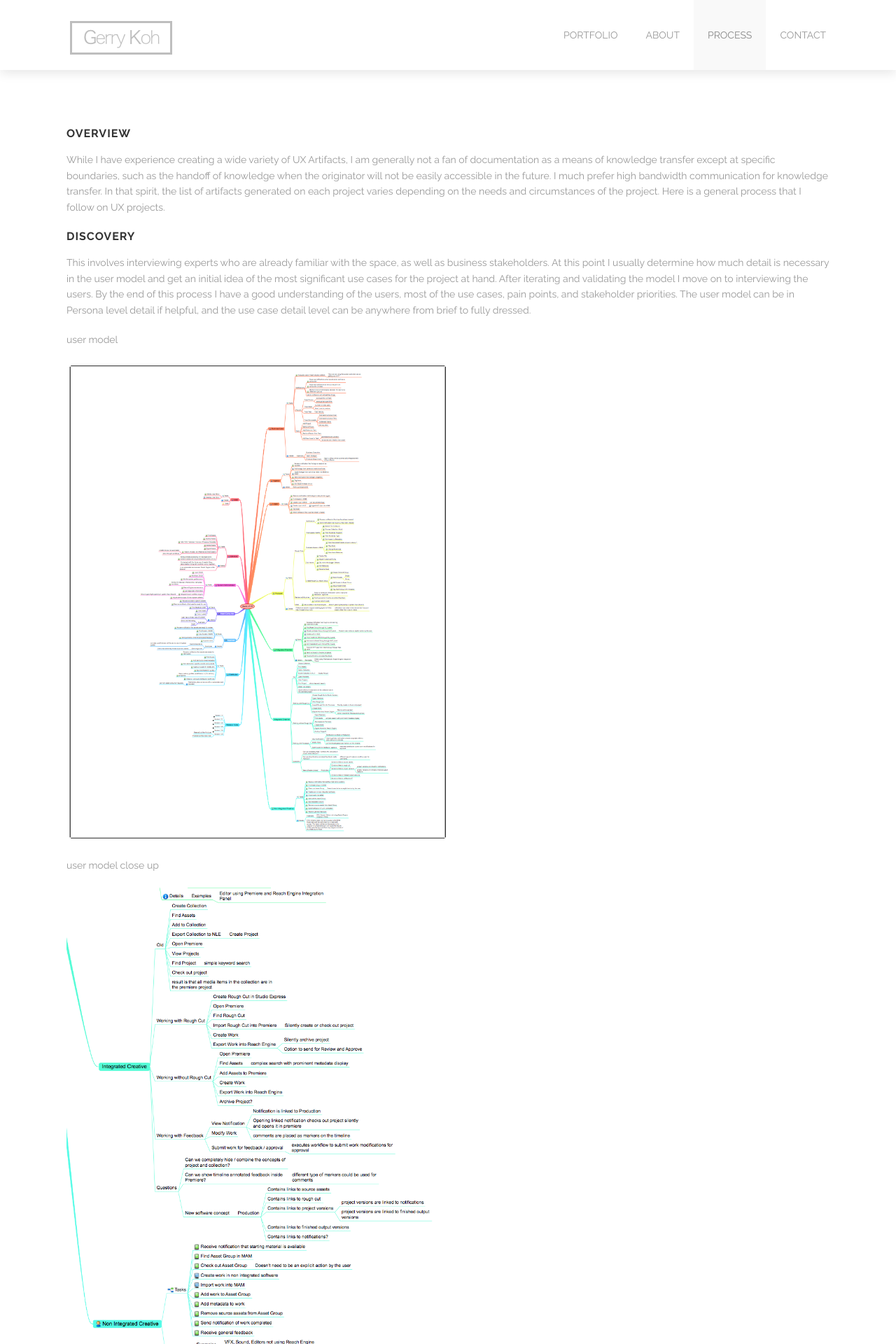
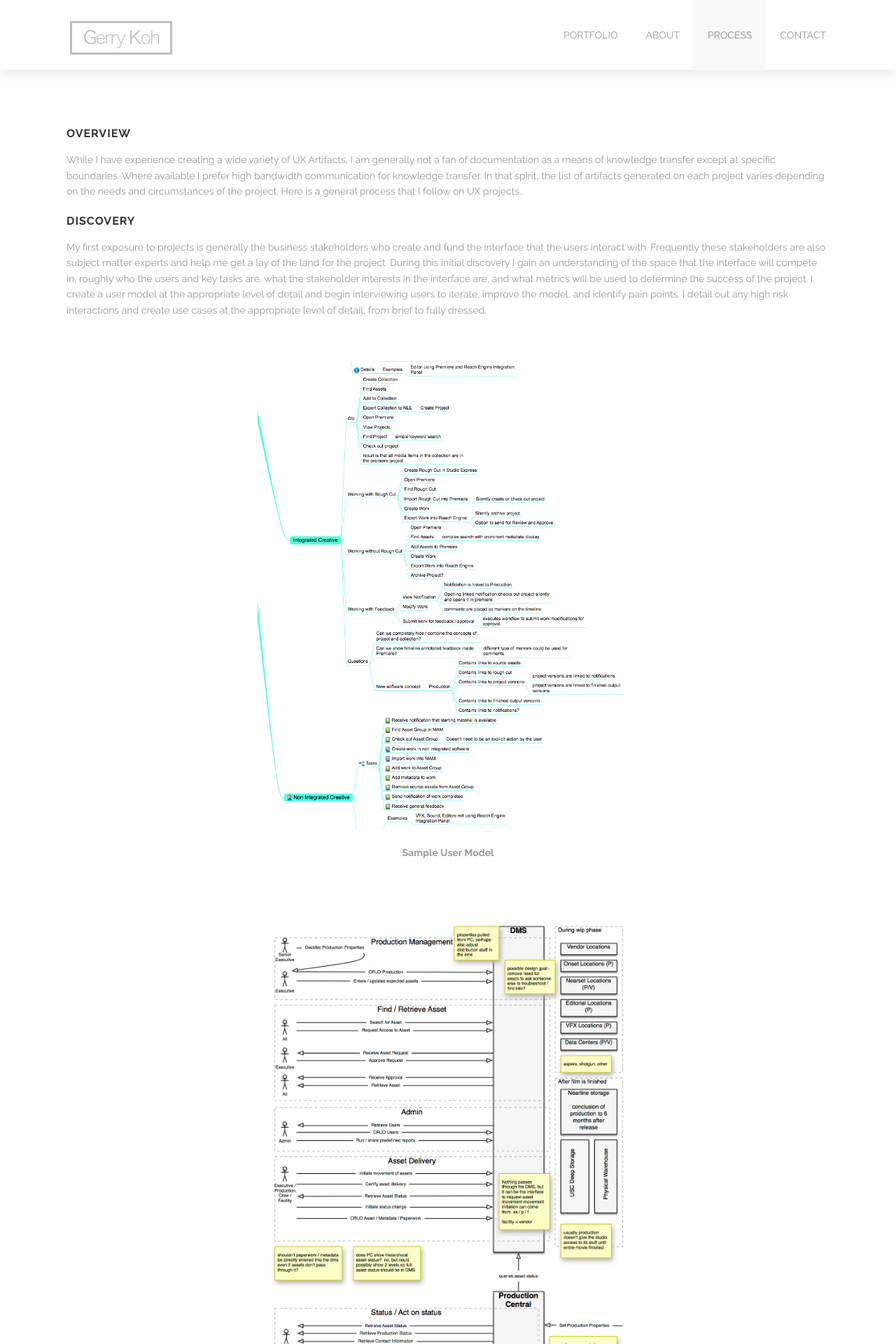
Before and after one commit to gerrykoh/gerrykoh.github.io, a Jekyll site: the page built from process.html, in a window 1280 px wide. Shown: the top 1920 px of the page at 70% size. Built offline with Jekyll 4.4.1, drawn with Linux system fonts in a browser that asks for light colours; some of the changed text lies outside the part shown.

Commit message:
another draft of process section

```diff
--- a/contact.html
+++ b/contact.html
@@ -30,7 +30,7 @@
     <div class='medium-4 columns'>
       <div class='contact-details'>
         <h4>Locations:</h4>
-        <p>Onsite: Denver, CO<br/>Remote: Anywhere</p>
+        <p>Onsite: Denver Metro Area, CO<br/>Remote: Anywhere</p>
       </div>
     </div>
   </div>
--- a/css/style.css
+++ b/css/style.css
@@ -3422,3 +3422,11 @@
     display: none;
   }
 }
+
+img.center {
+  display: block;
+  margin-left: auto;
+  margin-right: auto;
+}
+
+p.center { text-align: center; }
--- a/process.html
+++ b/process.html
@@ -7,33 +7,22 @@
   <div class='row'>
     <div class='large-12 columns'>
       <h3>Overview</h3>
-      <p>While I have experience creating a wide variety of UX Artifacts, I am generally not a fan of documentation as a means of knowledge transfer except at specific boundaries, such as the handoff of knowledge when the originator will not be easily accessible in the future. I much prefer high bandwidth communication for knowledge transfer. In that spirit, the list of artifacts generated on each project varies depending on the needs and circumstances of the project. Here is a general process that I follow on UX projects.</p>
+      <p>While I have experience creating a wide variety of UX Artifacts, I am generally not a fan of documentation as a means of knowledge transfer except at specific boundaries. Where available I prefer high bandwidth communication for knowledge transfer. In that spirit, the list of artifacts generated on each project varies depending on the needs and circumstances of the project. Here is a general process that I follow on UX projects.</p>
 
       <h3>Discovery</h3>
-      <p>This involves interviewing experts who are already familiar with the space, as well as business stakeholders. At this point I usually determine how much detail is necessary in the user model and get an initial idea of the most significant use cases for the project at hand. After iterating and validating the model I move on to interviewing the users. By the end of this process I have a good understanding of the users, most of the use cases, pain points, and stakeholder priorities. The user model can be in Persona level detail if helpful, and the use case detail level can be anywhere from brief to fully dressed.</p>
-
-      <p>user model</p>
-      <p><img src="images/process/users.png" width="50%"/></p>
-
-      <p>user model close up</p>
-      <p><img src="images/process/users-zoom.png" width="50%"/></p>
-
-      <p>Sequence Diagram</p>
-      <p><img src="images/process/sequences-v1.png" width="50%"/></p>
+      <p>My first exposure to projects is generally the business stakeholders who create and fund the interface that the users interact with. Frequently these stakeholders are also subject matter experts and help me get a lay of the land for the project. During this initial discovery I gain an understanding of the space that the interface will compete in, roughly who the users and key tasks are, what the stakeholder interests in the interface are, and what metrics will be used to determine the success of the project. I create a user model at the appropriate level of detail and begin interviewing users to iterate, improve the model, and identify pain points. I detail out any high risk interactions and create use cases at the appropriate level of detail, from brief to fully dressed.</p>
+      <p>&nbsp;</p><p class="center"><a href="images/process/users-zoom.png" target="_blank"><img src="images/process/users-zoom.png" width="50%" class="center"/></a><br/><b>Sample User Model</b></p>
+      <p>&nbsp;</p><p class="center"><a href="images/process/sequences-v1.png" target="_blank"><img src="images/process/sequences-v1.png" width="50%" class="center"/></a><br/><b>Sample Sequence Diagram</b></p>
 
       <h3>Creation</h3>
-      <p>The first iterations happen in low fidelity, using stick figure wireframes and paper, and focusing on the main or highest risk interactions. As the iterations proceed, the specifics of each remaining interaction are fleshed out. I can approve and integrate creative into higher fidelity wireframe templates to quickly crank out artifacts that can double as comps. I can work with Creative Directors or Designers to to create a consistent design language and interaction model so that Engineeering can easily find anything from the standard drop shadows on control popups to detailed specifications on how notifications work.</p>
+      <p>The first interface iterations happen in low fidelity, focusing on the main or highest risk interactions. As the iterations proceed, the specifics of each remaining user interaction are fleshed out. A user centric domain model is available at this point for Engineering or QA. I can approve and integrate creative into higher fidelity wireframe templates to quickly crank out artifacts that can double as comps. I can work with Creative Directors or Designers to create a consistent design language and interaction model so that Engineeering can easily find anything from the standard drop shadows on control popups to detailed specifications on how notifications work.</p>
 
-      <p>If I'm interfacing with an Agile Product Management department I can deliver the interface in Epics. If I am wearing the Product Owner hat, I can decompose the Epic into Stories and schedule Sprints.</p>
+      <p>If I'm interfacing with an Agile Product Management department I can deliver the interface in Epics. If I am wearing the Product Owner hat, I can decompose the Epic into Stories. While delivering efficiently consumable information to Engineering, I recommend maintaining a UX knowledge store. This allows Engineering stories to be lightweight and weather multiple reschedulings well, while also linking to the latest UX specifications and metaphors.</p>
 
-      <p>sample lo fi wireframe</p>
-      <p><img src="images/process/modal-action-required.png" width="50%"/></p>
+      <p>&nbsp;</p><p class="center"><a href="images/process/modal-action-required.png" target="_blank"><img src="images/process/modal-action-required.png" width="50%" class="center"/></a><br/><b>Sample Low Fidelity Wireframe</b></p>
 
 
-      <p>sample hi fi wireframe</p>
-      <p><img src="images/portfolio/collaborate-2-external/job_tiles_file_transfers_select.png" width="50%"/></p>
-
-      <p>sample epic?</p>
+      <p>&nbsp;</p><p class="center"><a href="images/portfolio/collaborate-2-external/job_tiles_file_transfers_select.png" target="_blank"><img src="images/portfolio/collaborate-2-external/job_tiles_file_transfers_select.png" width="50%" class="center"/></a><br/><b>Sample High Fidelity Wireframe</b></p>
 
       <h3>Completion / Team Interactions</h3>
       <p>Ultimately the success of a feature or product depend on both the users and stakeholders being satisfied. I can insert UX signoff as a pull request step to ensure nothing falls through the cracks while the engineering / UX interface is being developed. I am a proponent of QA placing themselves in the role of the user during their testing.</p>
```
Also changed, not shown: 4 other files.
